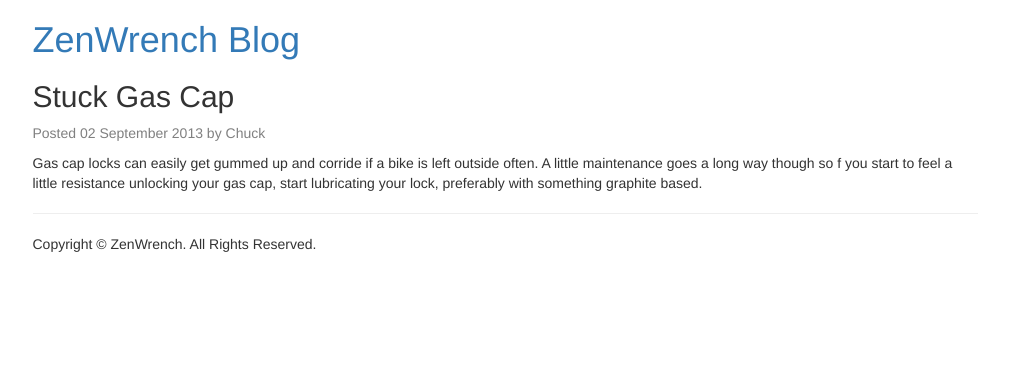
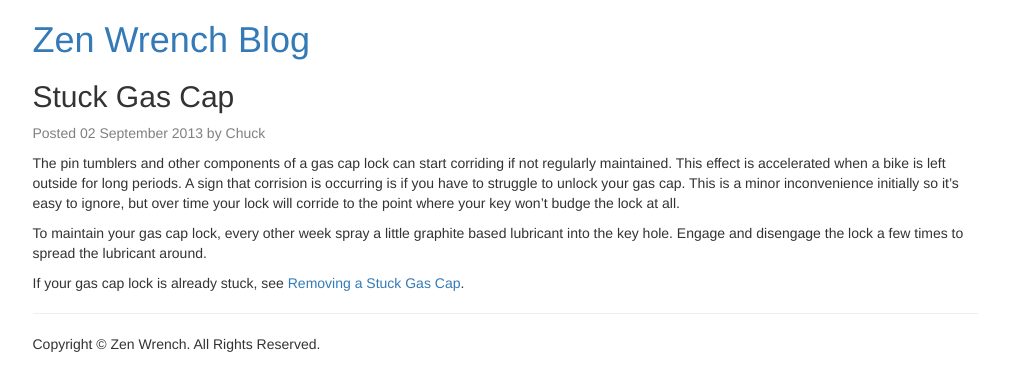
Before and after one commit to hexafoil/zenwrench, a Jekyll site: the page built from _posts/2013-09-02-stuck-gas-cap.markdown, in a window 1280 px wide. Shown: the top 391 px of the page, without its empty margins (135-1144 px from the left). Built offline with Jekyll 4.4.1, drawn with Linux system fonts in a browser that asks for light colours; nearby versions of some CDN libraries; Markdown is read by kramdown in place of the engine named in the settings.

```diff
--- a/_config.yml
+++ b/_config.yml
@@ -1,4 +1,4 @@
-name: ZenWrench
+name: Zen Wrench
 markdown: redcarpet
 pygments: true
 permalink: none
--- a/_posts/2013-09-02-stuck-gas-cap.markdown
+++ b/_posts/2013-09-02-stuck-gas-cap.markdown
@@ -6,4 +6,8 @@
 author: Chuck
 ---
 
-Gas cap locks can easily get gummed up and corride if a bike is left outside often.  A little maintenance goes a long way though so  f you start to feel a little resistance unlocking your gas cap, start lubricating your lock, preferably with something graphite based.
+The pin tumblers and other components of a gas cap lock can start corriding if not regularly maintained.  This effect is accelerated when a bike is left outside for long periods.  A sign that corrision is occurring is if you have to struggle to unlock your gas cap.  This is a minor inconvenience initially so it's easy to ignore, but over time your lock will corride to the point where your key won't budge the lock at all.
+
+To maintain your gas cap lock, every other week spray a little graphite based lubricant into the key hole.  Engage and disengage the lock a few times to spread the lubricant around.
+
+If your gas cap lock is already stuck, see [Removing a Stuck Gas Cap]({% post_url 2013-09-03-removing-a-stuck-gas-cap %}).
--- a/index.html
+++ b/index.html
@@ -1,6 +1,6 @@
 ---
 layout: default
-title: ZenWrench Blog
+title: Zen Wrench Blog
 ---
 
 {% for post in site.posts %}
```
Also changed, not shown: _layouts/default.html (+15 -0 lines), README.md.
